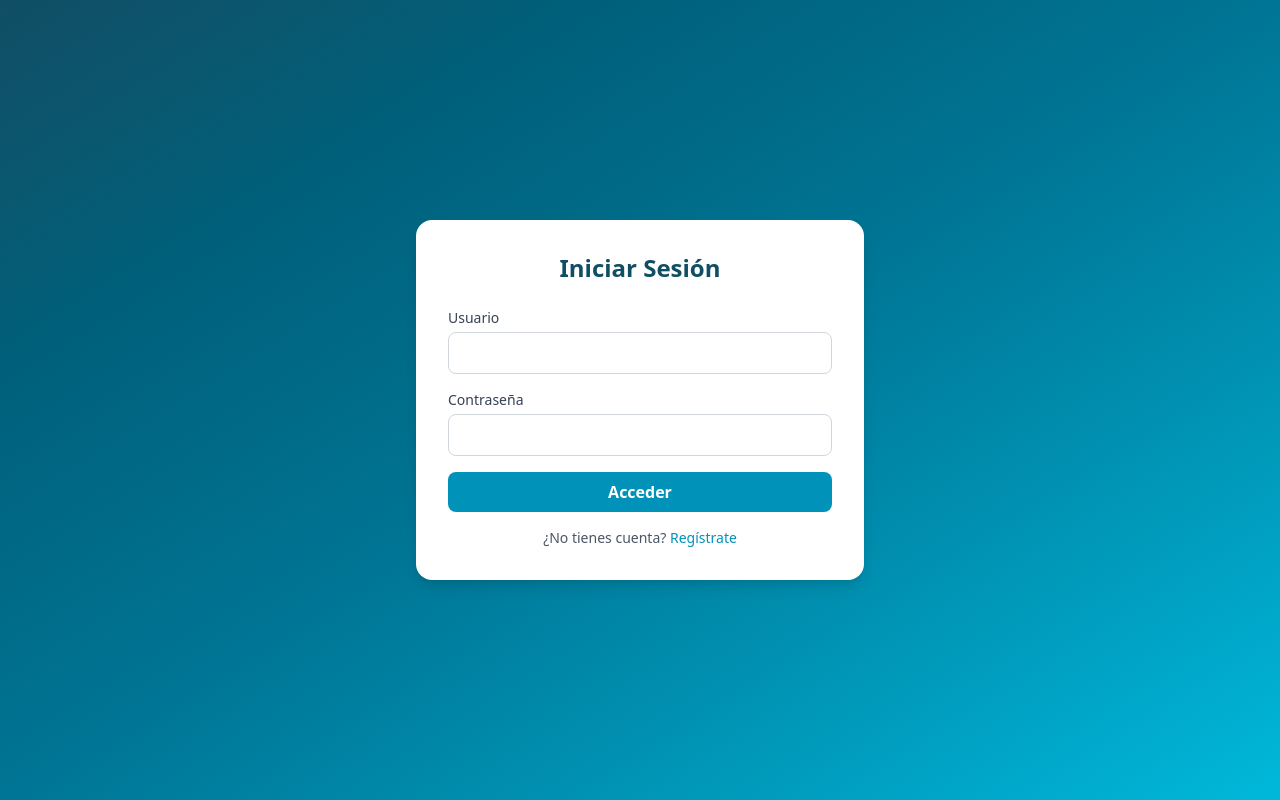
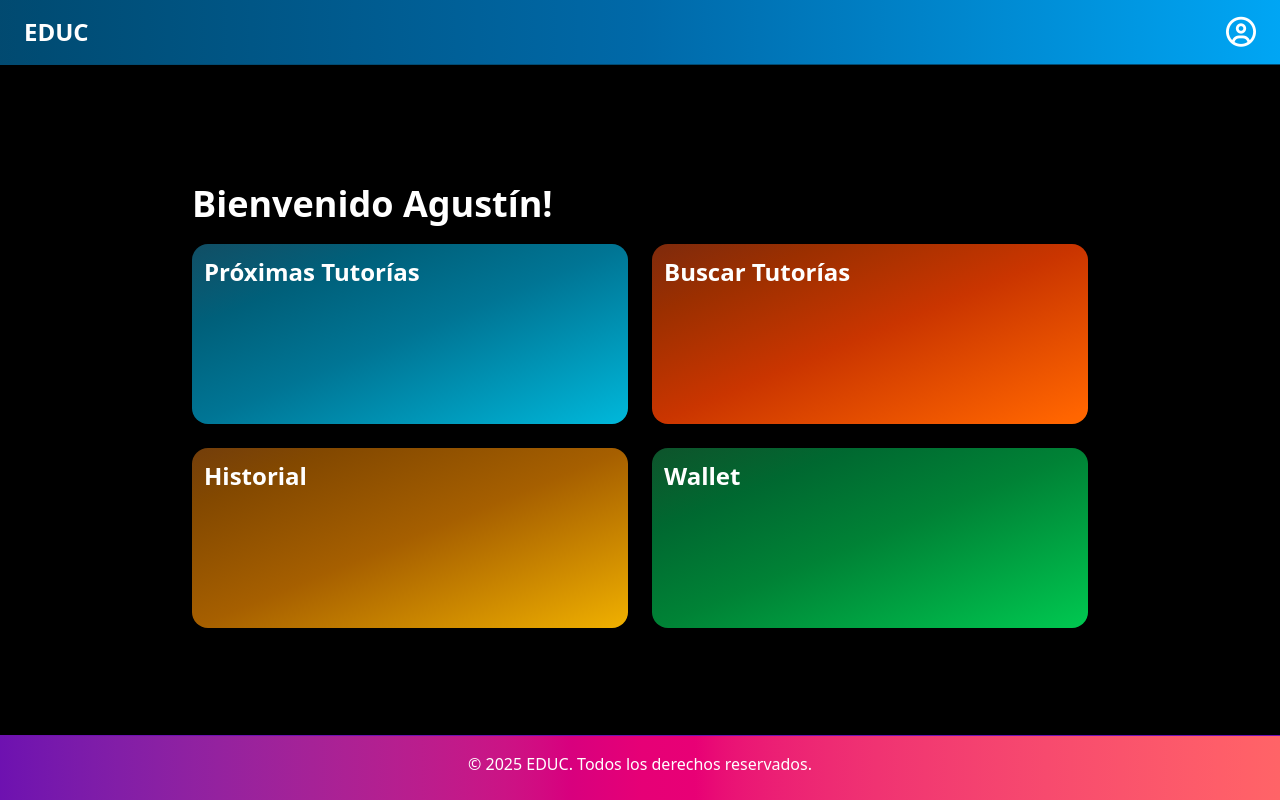
Before and after one commit to ademontel/educ, a React (Vite) app in the folder frontend/: page /dashboard in a window 1280 px wide. Before the commit this address led to /login. Built offline with nearby package versions, Linux system fonts and the light colour scheme.

Commit message:
added main layout of student dashboard

```diff
--- a/frontend/index.html
+++ b/frontend/index.html
@@ -9,5 +9,6 @@
 <body>
   <div id="root"></div>
   <script type="module" src="/src/main.jsx"></script>
+  <script src="https://kit.fontawesome.com/8042bf0974.js" crossorigin="anonymous"></script>
 </body>
 </html>
--- a/frontend/src/App.jsx
+++ b/frontend/src/App.jsx
@@ -2,6 +2,7 @@ import React from 'react';
 import { Routes, Route, Navigate, useLocation } from 'react-router-dom';
 import UserList from './components/UserList';
 import Login from './components/Login';
+import StudentDashboard from './components/StudentDashboard';
 import Register from './components/Register';
 import { useAuth } from './context/AuthContext.jsx';
 
@@ -21,22 +22,9 @@ function App() {
       <Routes>
         <Route path="/login" element={<Login />} />
         <Route path="/register" element={<Register />} />
-        <Route
-          path="/"
-          element={
-            <ProtectedRoute>
-              <Navigate to="/users" replace />
-            </ProtectedRoute>
-          }
-        />
-        <Route
-          path="/users"
-          element={
-            <ProtectedRoute>
-              <UserList />
-            </ProtectedRoute>
-          }
-        />
+        <Route path="/" element={<ProtectedRoute><Navigate to="/users" replace /></ProtectedRoute>}/>
+        <Route path="/users" element={<ProtectedRoute><UserList /></ProtectedRoute>}/>
+        <Route path="/dashboard" element={<StudentDashboard />}/>
         <Route path="*" element={<Navigate to="/" replace />} />
       </Routes>
   );
--- /dev/null
+++ b/frontend/src/components/StudentDashboard.jsx
@@ -0,0 +1,67 @@
+import React from "react";
+import { Link, useNavigate } from "react-router-dom";
+
+function StudentDashboard() {
+  return (
+    <div className="relative min-h-screen flex flex-col items-center justify-center bg-black">
+      {/* Header */}
+      <header className="w-full top-0 left-0 mx-auto text-white py-4 px-4 sm:px-6 bg-gradient-to-r from-sky-900 via-sky-700 to-sky-500 border-b border-sky-900">
+        <div className="flex justify-between items-center">
+          <span className="font-bold text-xl sm:text-2xl">EDUC</span>
+          <span className="font-bold text-xl sm:text-2xl">
+            <i className="fa-regular fa-circle-user fa-lg"></i>
+          </span>
+        </div>
+      </header>
+
+      <main className="flex-grow w-full flex items-center justify-center text-white bg-black p-4 py-15 sm:py-0">
+        <div className="grid grid-cols-1 sm:grid-cols-2 lg:grid-cols-2 gap-6 w-full max-w-4xl">
+          <div className="relative pb-12 flex flex-col sm:col-span-2 items-start min-h-[30px]">
+            <span className="absolute top-3 left-0 font-bold text-2xl sm:text-4xl">
+              <h1>Bienvenido Agustín!</h1>
+            </span>
+          </div>
+
+          {/* Card 1 */}
+          <div className="relative bg-gradient-to-br from-cyan-900 via-cyan-700 to-cyan-500 rounded-2xl shadow-lg p-6 flex flex-col items-start hover:scale-105 hover:contrast-125 transition min-h-[180px]">
+            <span className="absolute top-3 left-3 font-bold text-xl sm:text-2xl z-10">
+              Próximas Tutorías
+            </span>
+          </div>
+
+          {/* Card 2 */}
+          <div className="relative bg-gradient-to-br from-orange-900 via-orange-700 to-orange-500 rounded-2xl shadow-lg p-6 flex flex-col items-start hover:scale-105 hover:contrast-125 transition min-h-[180px]">
+            <span className="absolute top-3 left-3 font-bold text-xl sm:text-2xl z-10">
+              Buscar Tutorías
+            </span>
+          </div>
+
+          {/* Card 3 */}
+          <div className="relative bg-gradient-to-br from-yellow-900 via-yellow-700 to-yellow-500 rounded-2xl shadow-lg p-6 flex flex-col items-start hover:scale-105 hover:contrast-125 transition min-h-[180px]">
+            <span className="absolute top-3 left-3 font-bold text-xl sm:text-2xl z-10">
+              Historial
+            </span>
+          </div>
+
+          {/* Card 4 */}
+          <div className="relative bg-gradient-to-br from-green-900 via-green-700 to-green-500 rounded-2xl shadow-lg p-6 flex flex-col items-start hover:scale-105 hover:contrast-125 transition min-h-[180px]">
+            <span className="absolute top-3 left-3 font-bold text-xl sm:text-2xl z-10">
+              Wallet
+            </span>
+          </div>
+        </div>
+      </main>
+
+      {/* Footer */}
+      <footer className="w-full bottom-0 left-0 mx-auto text-white pt-4 pb-6 px-4 sm:px-6 bg-gradient-to-r from-purple-800 via-pink-600 to-red-400 border-t border-purple-800">
+        <div className="flex justify-center items-center">
+          <span className="font-medium text-sm sm:text-base">
+            © {new Date().getFullYear()} EDUC. Todos los derechos reservados.
+          </span>
+        </div>
+      </footer>
+    </div>
+  );
+}
+
+export default StudentDashboard;
```
Also changed, not shown: 1 other file (tests, documents, lock files or other folders).
